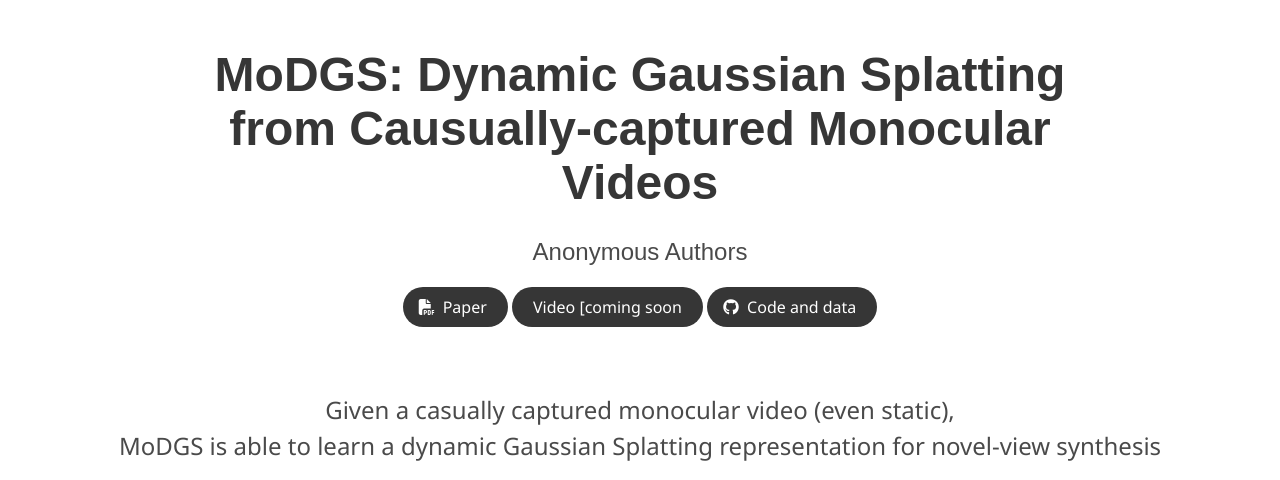
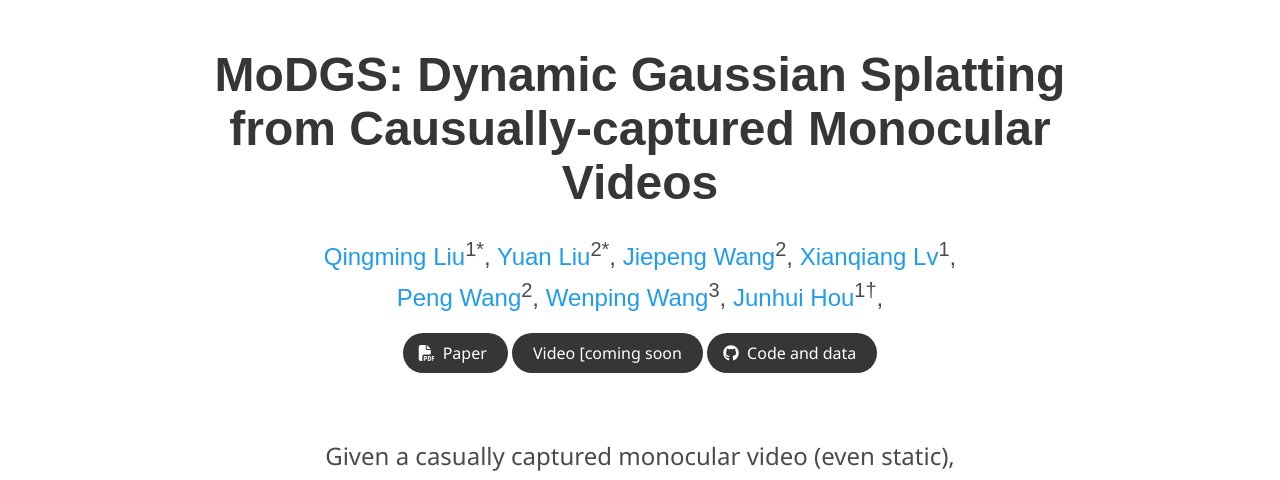
Before and after one commit to MoDGS/MoDGS.github.io, a plain HTML site: page index.html in a window 1280 px wide. Shown: the top 480 px of the page. Drawn offline with nearby package versions, Linux system fonts and the light colour scheme; some icons are missing; a web font is replaced by a local one.

Commit message:
Update index.html
cancel anonymous authors

```diff
--- a/index.html
+++ b/index.html
@@ -42,9 +42,21 @@
             <!-- <h3 class="title is-1 publication-title">Anonymous Authors</h3> -->
             <div class="is-size-4 publication-authors">
 
-               <span class="author-block">
-                Anonymous Authors</span>
+<!--                <span class="author-block">
+                Anonymous Authors</span> -->
+              <span class="author-block">
+                <h6>
+                  <a href="" target="_blank">Qingming Liu</a><sup>1*</sup>,
+                  <a href="https://liuyuan-pal.github.io/" target="_blank">Yuan Liu</a><sup>2*</sup>,
+                  <a href="https://jiepengwang.github.io/" target="_blank">Jiepeng Wang</a><sup>2</sup>,
+                  <a href="" target="_blank">Xianqiang Lv</a><sup>1</sup>,<br>
+                  <a href="https://jiepengwang.github.io/" target="_blank">Peng Wang</a><sup>2</sup>,
+                  <a href="https://engineering.tamu.edu/cse/profiles/Wang-Wenping.html" target="_blank">Wenping
+                    Wang</a><sup>3</sup>,
 
+                  <a href="" target="_blank">Junhui Hou</a><sup>1&dagger;</sup>,
+                </h6>
+              </span>
 
             </div>
 
```
